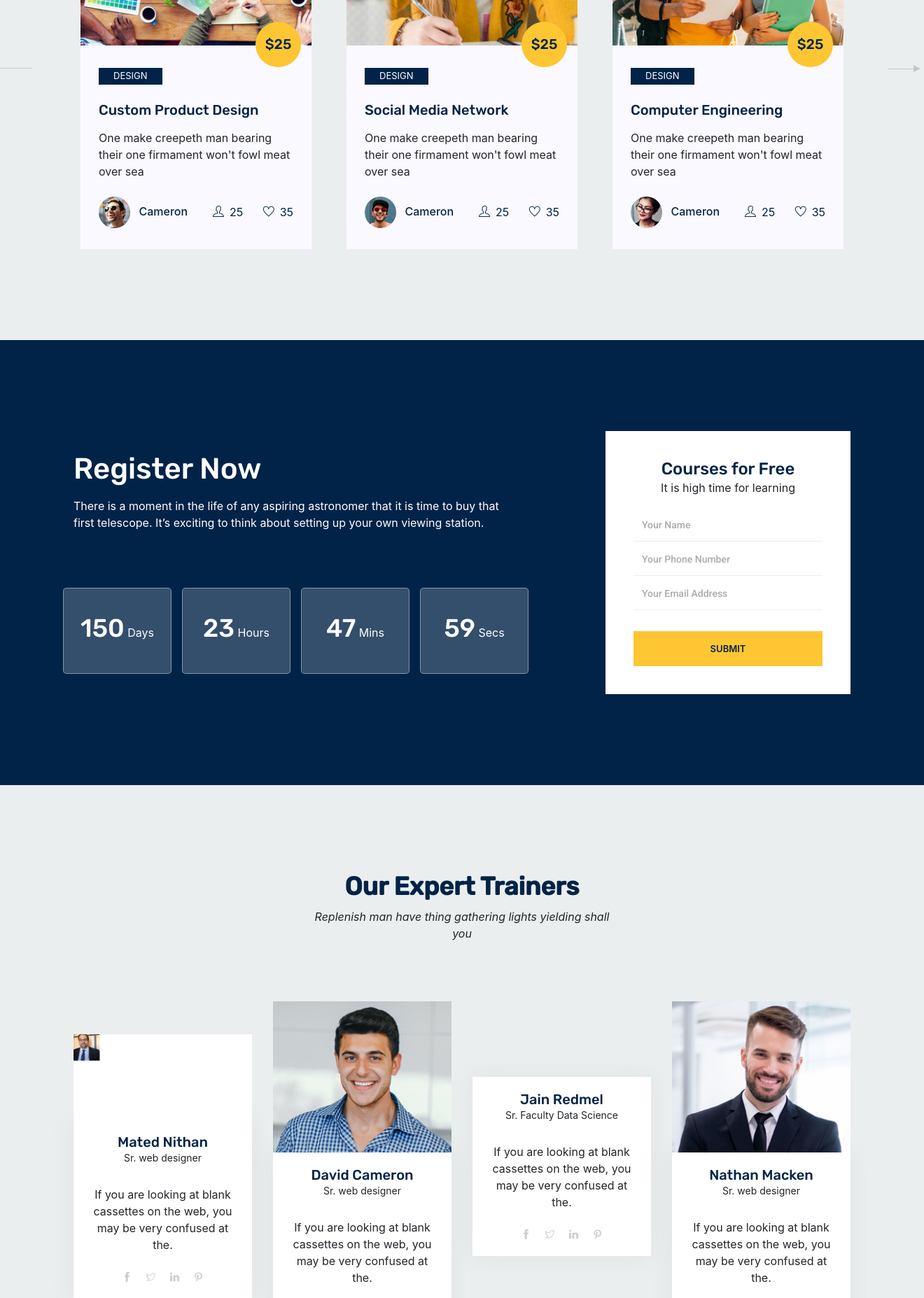
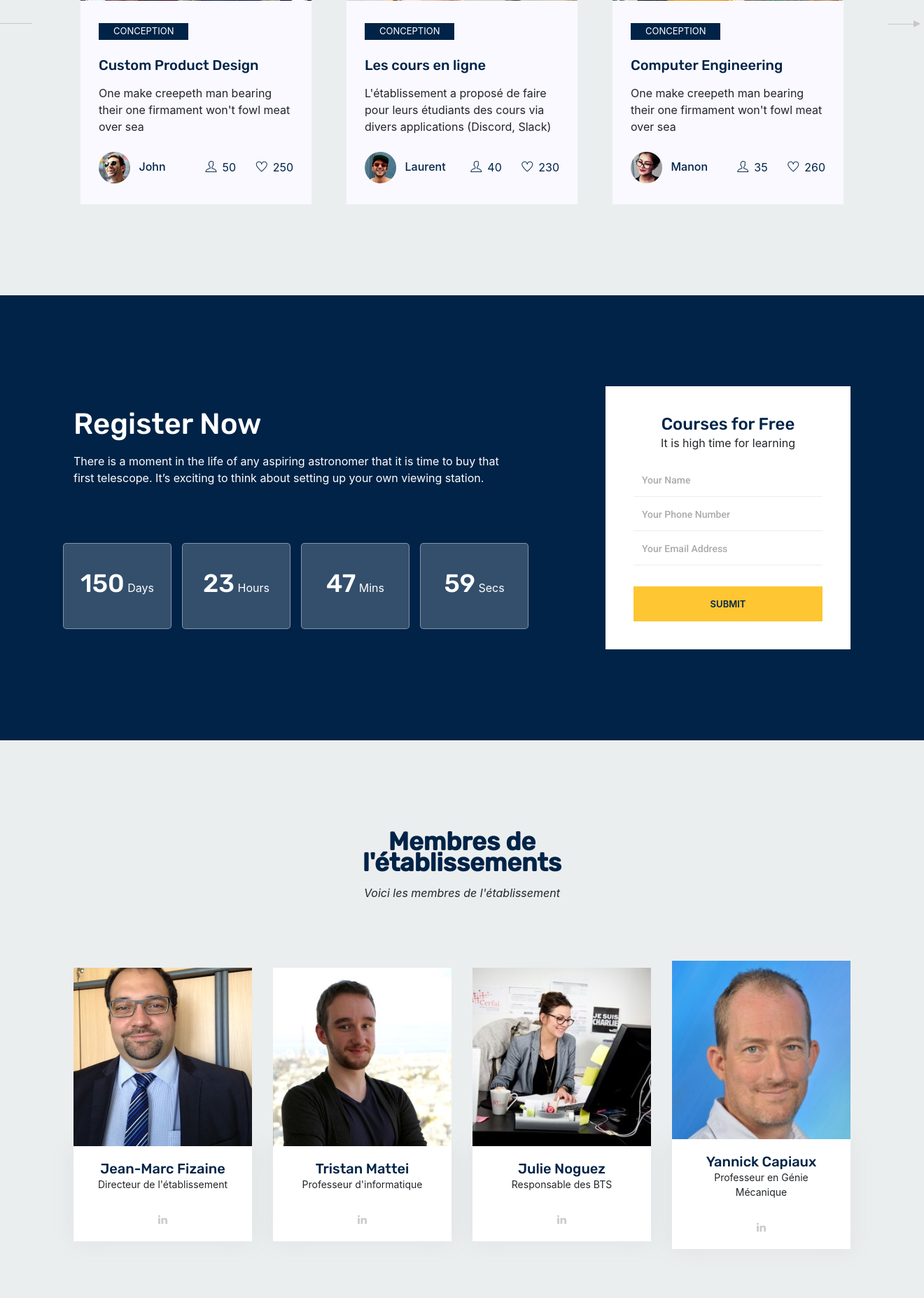
Before and after one commit to Yanish-bjn/Ecole, a PHP site: page /GitHub/ in a window 1320 px wide. Shown: the part 1960-3815 px from the top of the page at 70% size. Run offline with PHP 8.4, Linux system fonts and the light colour scheme; some libraries are stand-ins or nearby versions.

Commit message:
Traduction de la page d'accueil

```diff
--- a/index.php
+++ b/index.php
@@ -198,16 +198,9 @@ session_start();
           <div class="row">
             <div class="col-lg-12">
               <div class="banner_content text-center">
-                <p class="text-uppercase">
-                  Best online education service In the world
-                </p>
                 <h2 class="text-uppercase mt-4 mb-5">
-                  One Step Ahead This Season
+                  Bienvenue au Lycée Robert Schuman
                 </h2>
-                <div>
-                  <a href="#" class="primary-btn2 mb-3 mb-sm-0">learn more</a>
-                  <a href="#" class="primary-btn ml-sm-3 ml-0">see course</a>
-                </div>
               </div>
             </div>
           </div>
@@ -222,9 +215,9 @@ session_start();
         <div class="row justify-content-center">
           <div class="col-lg-5">
             <div class="main_title">
-              <h2 class="mb-3">Awesome Feature</h2>
+              <h2 class="mb-3">L'établissement</h2>
               <p>
-                Replenish man have thing gathering lights yielding shall you
+                Voici ce que propose le lycée et UFA Robert Schuman
               </p>
             </div>
           </div>
@@ -234,10 +227,9 @@ session_start();
             <div class="single_feature">
               <div class="icon"><span class="flaticon-student"></span></div>
               <div class="desc">
-                <h4 class="mt-3 mb-2">Scholarship Facility</h4>
+                <h4 class="mt-3 mb-2">La bourse scolaire</h4>
                 <p>
-                  One make creepeth, man bearing theira firmament won't great
-                  heaven
+                  Chaque élève a le droit à la bourse, faites une demande auprès du secrétariat
                 </p>
               </div>
             </div>
@@ -247,10 +239,9 @@ session_start();
             <div class="single_feature">
               <div class="icon"><span class="flaticon-book"></span></div>
               <div class="desc">
-                <h4 class="mt-3 mb-2">Sell Online Course</h4>
+                <h4 class="mt-3 mb-2">Les cours</h4>
                 <p>
-                  One make creepeth, man bearing theira firmament won't great
-                  heaven
+                  Les professeurs au sein de l'établissement sont à l'écoute des élèves
                 </p>
               </div>
             </div>
@@ -260,10 +251,9 @@ session_start();
             <div class="single_feature">
               <div class="icon"><span class="flaticon-earth"></span></div>
               <div class="desc">
-                <h4 class="mt-3 mb-2">Global Certification</h4>
+                <h4 class="mt-3 mb-2">Les diplômes</h4>
                 <p>
-                  One make creepeth, man bearing theira firmament won't great
-                  heaven
+                Tous les diplômes et certifications sont reconnu par l'état (Brevet, BEP, Baccalauréat, BTS)
                 </p>
               </div>
             </div>
@@ -279,10 +269,7 @@ session_start();
         <div class="row justify-content-center">
           <div class="col-lg-5">
             <div class="main_title">
-              <h2 class="mb-3">Our Popular Courses</h2>
-              <p>
-                Replenish man have thing gathering lights yielding shall you
-              </p>
+              <h2 class="mb-3">Les cours</h2>
             </div>
           </div>
         </div>
@@ -295,8 +282,7 @@ session_start();
                   <img class="img-fluid" src="img/courses/c1.jpg" alt="" />
                 </div>
                 <div class="course_content">
-                  <span class="price">$25</span>
-                  <span class="tag mb-4 d-inline-block">design</span>
+                  <span class="tag mb-4 d-inline-block">Conception</span>
                   <h4 class="mb-3">
                     <a href="course-details.html">Custom Product Design</a>
                   </h4>
@@ -309,14 +295,14 @@ session_start();
                   >
                     <div class="authr_meta">
                       <img src="img/courses/author1.png" alt="" />
-                      <span class="d-inline-block ml-2">Cameron</span>
+                      <span class="d-inline-block ml-2">John</span>
                     </div>
                     <div class="mt-lg-0 mt-3">
                       <span class="meta_info mr-4">
-                        <a href="#"> <i class="ti-user mr-2"></i>25 </a>
+                        <a href="#"> <i class="ti-user mr-2"></i>50 </a>
                       </span>
                       <span class="meta_info"
-                        ><a href="#"> <i class="ti-heart mr-2"></i>35 </a></span
+                        ><a href="#"> <i class="ti-heart mr-2"></i>250 </a></span
                       >
                     </div>
                   </div>
@@ -328,28 +314,27 @@ session_start();
                   <img class="img-fluid" src="img/courses/c2.jpg" alt="" />
                 </div>
                 <div class="course_content">
-                  <span class="price">$25</span>
-                  <span class="tag mb-4 d-inline-block">design</span>
+                  <span class="tag mb-4 d-inline-block">Conception</span>
                   <h4 class="mb-3">
-                    <a href="course-details.html">Social Media Network</a>
+                    <a href="course-details.html">Les cours en ligne</a>
                   </h4>
                   <p>
-                    One make creepeth man bearing their one firmament won't fowl
-                    meat over sea
+                    L'établissement a proposé de faire pour leurs étudiants des cours
+                    via divers applications (Discord, Slack)
                   </p>
                   <div
                     class="course_meta d-flex justify-content-lg-between align-items-lg-center flex-lg-row flex-column mt-4"
                   >
                     <div class="authr_meta">
                       <img src="img/courses/author2.png" alt="" />
-                      <span class="d-inline-block ml-2">Cameron</span>
+                      <span class="d-inline-block ml-2">Laurent</span>
                     </div>
                     <div class="mt-lg-0 mt-3">
                       <span class="meta_info mr-4">
-                        <a href="#"> <i class="ti-user mr-2"></i>25 </a>
+                        <a href="#"> <i class="ti-user mr-2"></i>40 </a>
                       </span>
                       <span class="meta_info"
-                        ><a href="#"> <i class="ti-heart mr-2"></i>35 </a></span
+                        ><a href="#"> <i class="ti-heart mr-2"></i>230 </a></span
                       >
                     </div>
                   </div>
@@ -361,8 +346,7 @@ session_start();
                   <img class="img-fluid" src="img/courses/c3.jpg" alt="" />
                 </div>
                 <div class="course_content">
-                  <span class="price">$25</span>
-                  <span class="tag mb-4 d-inline-block">design</span>
+                  <span class="tag mb-4 d-inline-block">Conception</span>
                   <h4 class="mb-3">
                     <a href="course-details.html">Computer Engineering</a>
                   </h4>
@@ -375,14 +359,14 @@ session_start();
                   >
                     <div class="authr_meta">
                       <img src="img/courses/author3.png" alt="" />
-                      <span class="d-inline-block ml-2">Cameron</span>
+                      <span class="d-inline-block ml-2">Manon</span>
                     </div>
                     <div class="mt-lg-0 mt-3">
                       <span class="meta_info mr-4">
-                        <a href="#"> <i class="ti-user mr-2"></i>25 </a>
+                        <a href="#"> <i class="ti-user mr-2"></i>35 </a>
                       </span>
                       <span class="meta_info"
-                        ><a href="#"> <i class="ti-heart mr-2"></i>35 </a></span
+                        ><a href="#"> <i class="ti-heart mr-2"></i>260 </a></span
                       >
                     </div>
                   </div>
@@ -477,9 +461,9 @@ session_start();
         <div class="row justify-content-center">
           <div class="col-lg-5">
             <div class="main_title">
-              <h2 class="mb-3">Our Expert Trainers</h2>
+              <h2 class="mb-3">Membres de l'établissements</h2>
               <p>
-                Replenish man have thing gathering lights yielding shall you
+                Voici les membres de l'établissement
               </p>
             </div>
           </div>
@@ -487,88 +471,55 @@ session_start();
         <div class="row justify-content-center d-flex align-items-center">
           <div class="col-lg-3 col-md-6 col-sm-12 single-trainer">
             <div class="thumb d-flex justify-content-sm-center">
-              <img class="img-fluid" src="img/trainer/t1.jpg" alt="" />
+              <img class="img-fluid" src="img/trainer/t1.png" alt="" />
             </div>
             <div class="meta-text text-sm-center">
-              <h4>Mated Nithan</h4>
-              <p class="designation">Sr. web designer</p>
+              <h4>Jean-Marc Fizaine</h4>
+              <p class="designation">Directeur de l'établissement</p>
               <div class="mb-4">
-                <p>
-                  If you are looking at blank cassettes on the web, you may be
-                  very confused at the.
-                </p>
-              </div>
+                </div>
               <div class="align-items-center justify-content-center d-flex">
-                <a href="#"><i class="ti-facebook"></i></a>
-                <a href="#"><i class="ti-twitter"></i></a>
-                <a href="#"><i class="ti-linkedin"></i></a>
-                <a href="#"><i class="ti-pinterest"></i></a>
+                <a href="https://www.linkedin.com/in/jean-marc-fizaine-89ba31102/"><i class="ti-linkedin"></i></a>
               </div>
             </div>
           </div>
 
           <div class="col-lg-3 col-md-6 col-sm-12 single-trainer">
             <div class="thumb d-flex justify-content-sm-center">
-              <img class="img-fluid" src="img/trainer/t2.jpg" alt="" />
+              <img class="img-fluid" src="img/trainer/t2.png" alt="" />
             </div>
             <div class="meta-text text-sm-center">
-              <h4>David Cameron</h4>
-              <p class="designation">Sr. web designer</p>
-              <div class="mb-4">
-                <p>
-                  If you are looking at blank cassettes on the web, you may be
-                  very confused at the.
-                </p>
-              </div>
+              <h4>Tristan Mattei</h4>
+              <p class="designation">Professeur d'informatique</p>
               <div class="align-items-center justify-content-center d-flex">
-                <a href="#"><i class="ti-facebook"></i></a>
-                <a href="#"><i class="ti-twitter"></i></a>
-                <a href="#"><i class="ti-linkedin"></i></a>
-                <a href="#"><i class="ti-pinterest"></i></a>
+                <a href="https://www.linkedin.com/in/tristan-mattei-90958983/"><i class="ti-linkedin"></i></a>
+
               </div>
             </div>
           </div>
 
           <div class="col-lg-3 col-md-6 col-sm-12 single-trainer">
             <div class="thumb d-flex justify-content-sm-center">
-              <img class="img-fluid" src="img/trainer/t3.jpg" alt="" />
+              <img class="img-fluid" src="img/trainer/t3.png" alt="" />
             </div>
             <div class="meta-text text-sm-center">
-              <h4>Jain Redmel</h4>
-              <p class="designation">Sr. Faculty Data Science</p>
-              <div class="mb-4">
-                <p>
-                  If you are looking at blank cassettes on the web, you may be
-                  very confused at the.
-                </p>
-              </div>
+              <h4>Julie Noguez</h4>
+              <p class="designation">Responsable des BTS</p>
               <div class="align-items-center justify-content-center d-flex">
-                <a href="#"><i class="ti-facebook"></i></a>
-                <a href="#"><i class="ti-twitter"></i></a>
-                <a href="#"><i class="ti-linkedin"></i></a>
-                <a href="#"><i class="ti-pinterest"></i></a>
+              <a href="https://www.linkedin.com/in/julie-noguez-88409598/"><i class="ti-linkedin"></i></a>
               </div>
             </div>
           </div>
 
           <div class="col-lg-3 col-md-6 col-sm-12 single-trainer">
             <div class="thumb d-flex justify-content-sm-center">
-              <img class="img-fluid" src="img/trainer/t4.jpg" alt="" />
+              <img class="img-fluid" src="img/trainer/t4.png" alt="" />
             </div>
             <div class="meta-text text-sm-center">
-              <h4>Nathan Macken</h4>
-              <p class="designation">Sr. web designer</p>
-              <div class="mb-4">
-                <p>
-                  If you are looking at blank cassettes on the web, you may be
-                  very confused at the.
-                </p>
-              </div>
+              <h4>Yannick Capiaux</h4>
+              <p class="designation">Professeur en Génie Mécanique</p>
               <div class="align-items-center justify-content-center d-flex">
-                <a href="#"><i class="ti-facebook"></i></a>
-                <a href="#"><i class="ti-twitter"></i></a>
-                <a href="#"><i class="ti-linkedin"></i></a>
-                <a href="#"><i class="ti-pinterest"></i></a>
+                <a href="https://www.linkedin.com/in/yannick-capiaux-821900109/"><i class="ti-linkedin"></i></a>
               </div>
             </div>
           </div>
@@ -583,11 +534,8 @@ session_start();
         <div class="row justify-content-center">
           <div class="col-lg-5">
             <div class="main_title">
-              <h2 class="mb-3 text-white">Upcoming Events</h2>
-              <p>
-                Replenish man have thing gathering lights yielding shall you
-              </p>
-            </div>
+              <h2 class="mb-3 text-white">Evenements à venir</h2>
+              </div>
           </div>
         </div>
         <div class="row">
@@ -613,7 +561,6 @@ session_start();
                   One make creepeth man for so bearing their firmament won't
                   fowl meat over seas great
                 </p>
-                <a href="#" class="primary-btn rounded-0 mt-3">View Details</a>
               </div>
             </div>
           </div>
@@ -646,8 +593,8 @@ session_start();
 
           <div class="col-lg-12">
             <div class="text-center pt-lg-5 pt-3">
-              <a href="#" class="event-link">
-                View All Event <img src="img/next.png" alt="" />
+              <a href="evenement.php" class="event-link">
+                Voir tous les évenements <img src="img/next.png" alt="" />
               </a>
             </div>
           </div>
```
Also changed, not shown: img/trainer/t1.png, img/trainer/t2.png (added), img/trainer/t4.png (added).
